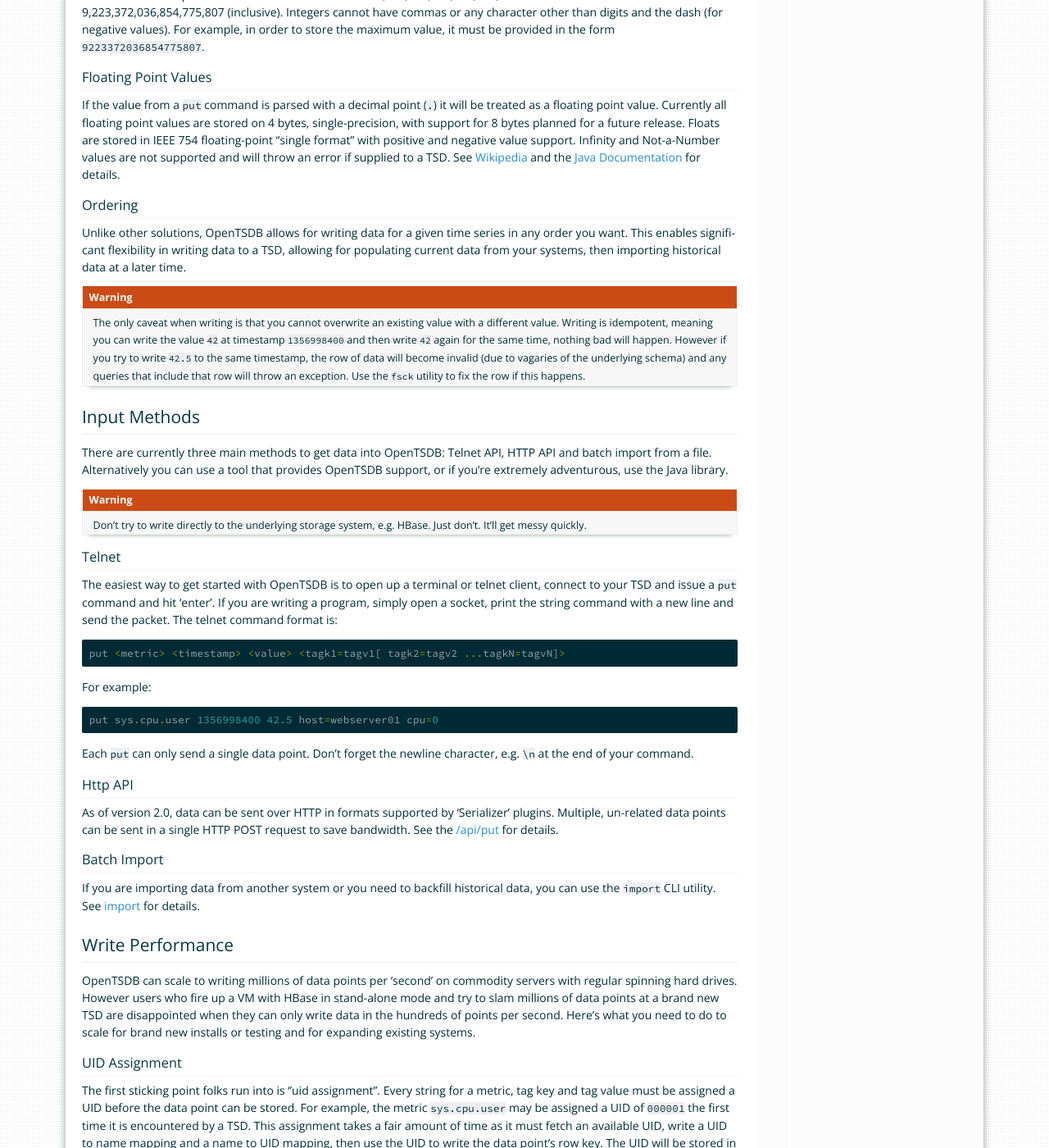
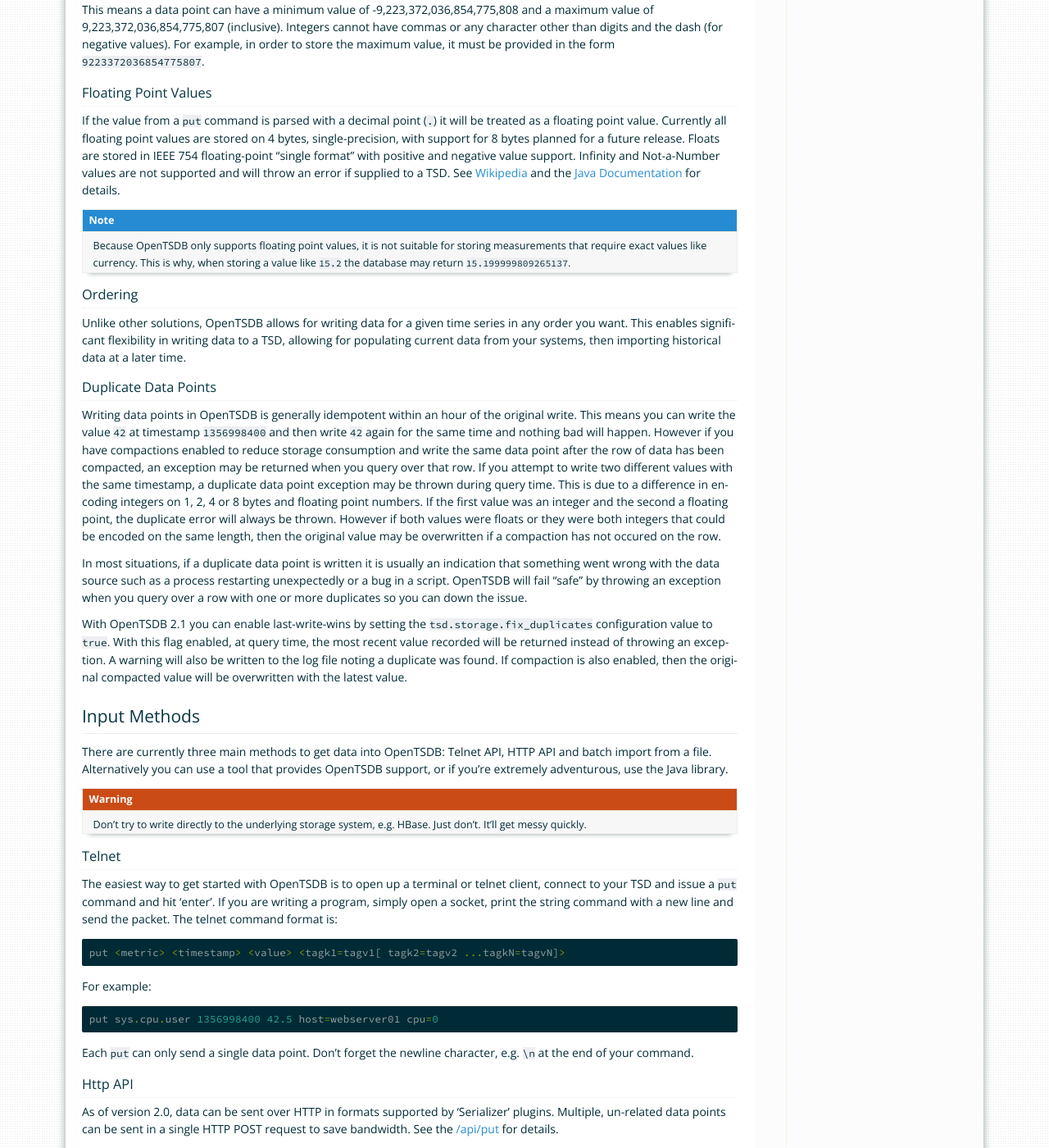
Before and after one commit to OpenTSDB/opentsdb.net, a Sphinx documentation site: the page built from docs/source/user_guide/writing.rst, in a window 1280 px wide and 1400 px high, scrolled down 4180 px. Shown: the whole window at 82% size. Built offline with Sphinx 7.4.7, drawn with Linux system fonts in a browser that asks for light colours; some of the changed text lies outside the part shown.

Commit message:
Update documentation regarding duplicate data points and the new last-write-wins feature. Update documentation on downsampling with the new normalization routines.
Signed-off-by: Chris Larsen <clarsen@euphoriaaudio.com>

```diff
--- a/docs/source/user_guide/writing.rst
+++ b/docs/source/user_guide/writing.rst
@@ -116,12 +116,23 @@
 
 If the value from a ``put`` command is parsed with a decimal point (``.``) it will be treated as a floating point value. Currently all floating point values are stored on 4 bytes, single-precision, with support for 8 bytes planned for a future release.  Floats are stored in IEEE 754 floating-point "single format" with positive and negative value support.  Infinity and Not-a-Number values are not supported and will throw an error if supplied to a TSD. See `Wikipedia <https://en.wikipedia.org/wiki/IEEE_floating_point>`_ and the `Java Documentation <http://docs.oracle.com/javase/specs/jls/se7/html/jls-4.html#jls-4.2.3>`_ for details.
 
+.. NOTE::
+
+  Because OpenTSDB only supports floating point values, it is not suitable for storing measurements that require exact values like currency. This is why, when storing a value like ``15.2`` the database may return ``15.199999809265137``.
+
 Ordering
 --------
 
 Unlike other solutions, OpenTSDB allows for writing data for a given time series in any order you want.  This enables significant flexibility in writing data to a TSD, allowing for populating current data from your systems, then importing historical data at a later time.
 
-.. WARNING:: The only caveat when writing is that you cannot overwrite an existing value with a different value. Writing is idempotent, meaning you can write the value ``42`` at timestamp ``1356998400`` and then write ``42`` again for the same time, nothing bad will happen. However if you try to write ``42.5`` to the same timestamp, the row of data will become invalid (due to vagaries of the underlying schema) and any queries that include that row will throw an exception. Use the ``fsck`` utility to fix the row if this happens.
+Duplicate Data Points
+---------------------
+
+Writing data points in OpenTSDB is generally idempotent within an hour of the original write. This means  you can write the value ``42`` at timestamp ``1356998400`` and then write ``42`` again for the same time and nothing bad will happen. However if you have compactions enabled to reduce storage consumption and write the same data point after the row of data has been compacted, an exception may be returned when you query over that row. If you attempt to write two different values with the same timestamp, a duplicate data point exception may be thrown during query time. This is due to a difference in encoding integers on 1, 2, 4 or 8 bytes and floating point numbers. If the first value was an integer and the second a floating point, the duplicate error will always be thrown. However if both values were floats or they were both integers that could be encoded on the same length, then the original value may be overwritten if a compaction has not occured on the row.
+
+In most situations, if a duplicate data point is written it is usually an indication that something went wrong with the data source such as a process restarting unexpectedly or a bug in a script. OpenTSDB will fail "safe" by throwing an exception when you query over a row with one or more duplicates so you can down the issue.
+
+With OpenTSDB 2.1 you can enable last-write-wins by setting the ``tsd.storage.fix_duplicates`` configuration value to ``true``. With this flag enabled, at query time, the most recent value recorded will be returned instead of throwing an exception. A warning will also be written to the log file noting a duplicate was found. If compaction is also enabled, then the original compacted value will be overwritten with the latest value.
 
 Input Methods
 ^^^^^^^^^^^^^
```
Also changed, not shown: docs/source/user_guide/query/index.rst (+7 -3 lines), 9 other files.
